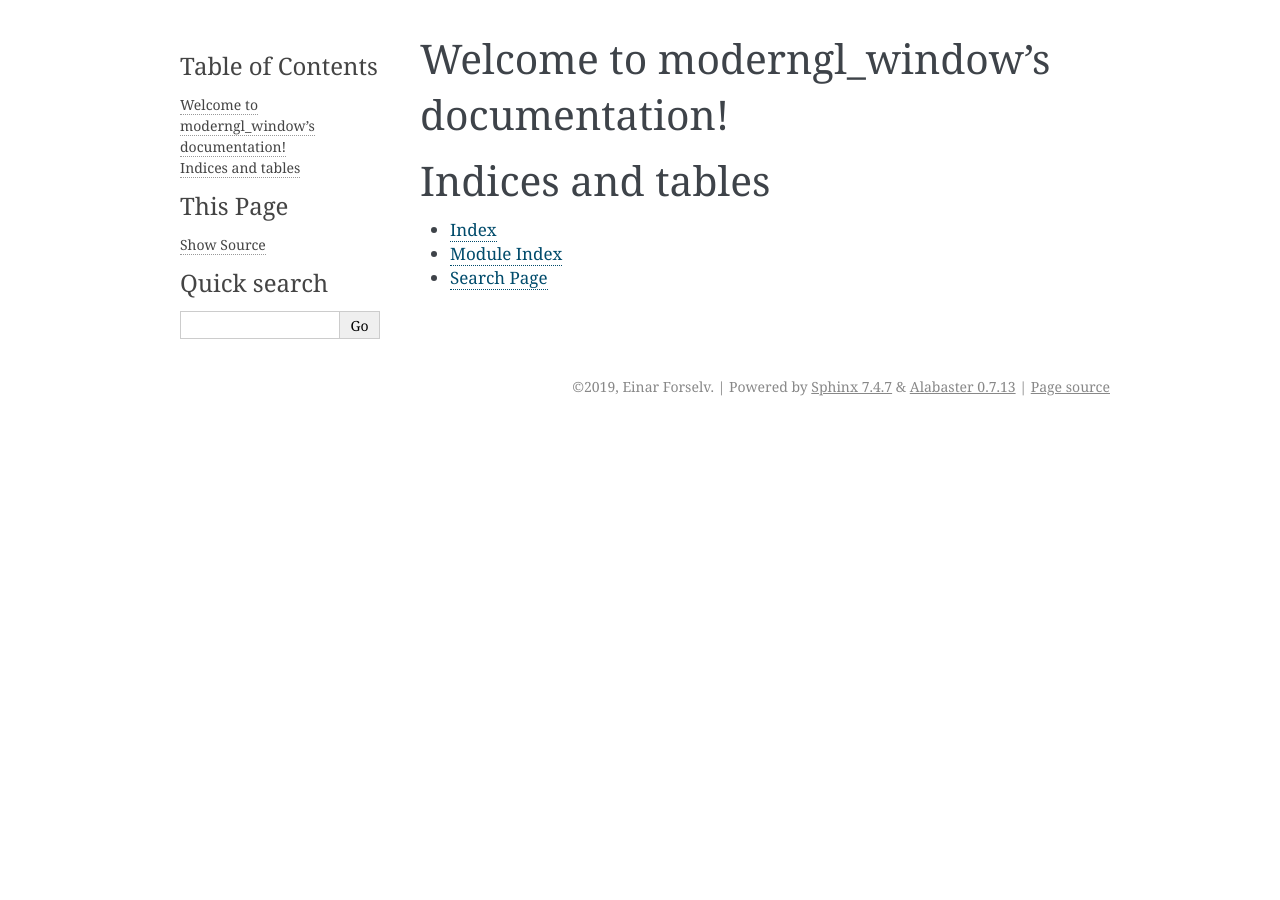
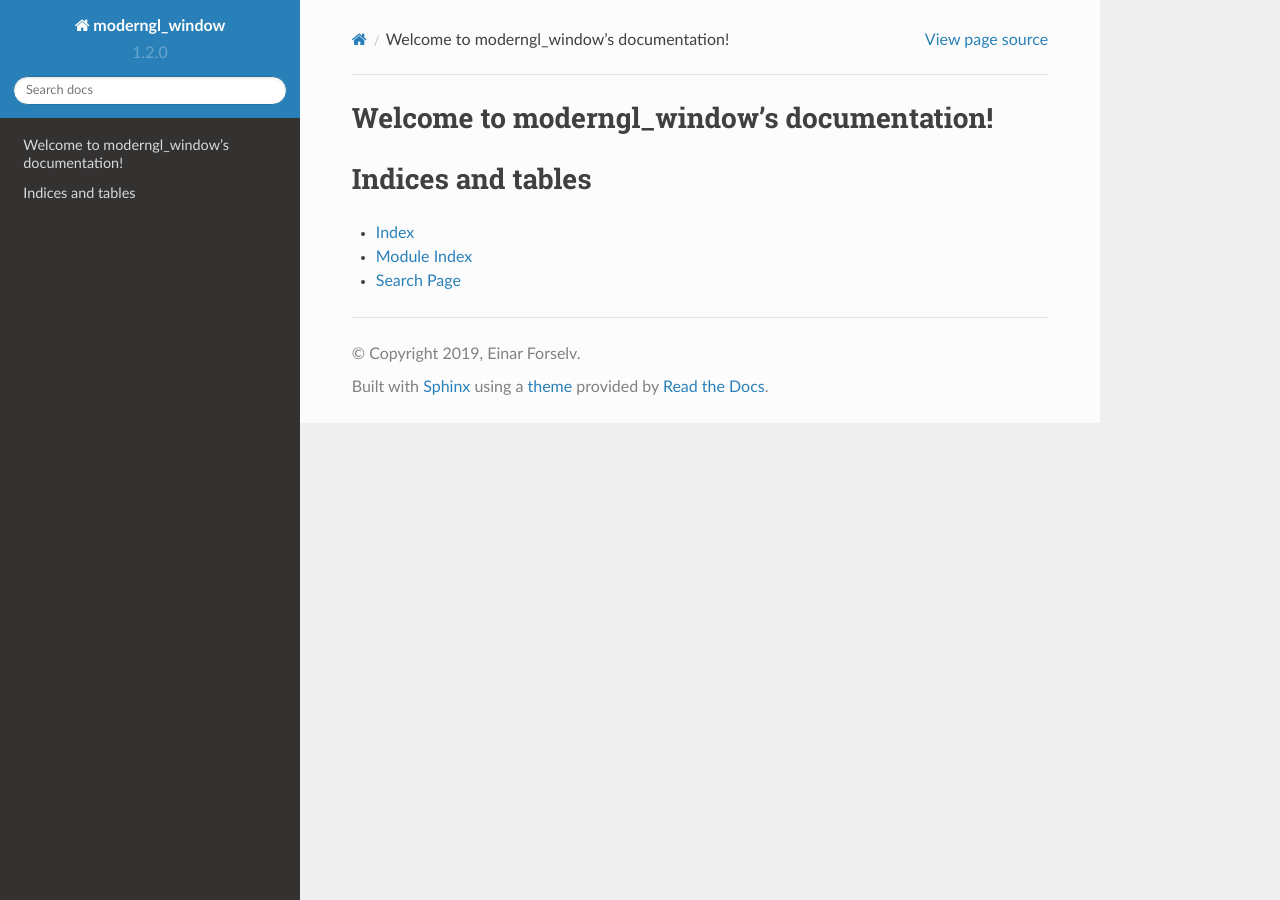
Before and after one commit to moderngl/moderngl-window, a Sphinx documentation site: the page built from docs/index.rst, in a window 1280 px wide. Built offline with Sphinx 7.4.7 and the Read the Docs theme 2.0.0, drawn with Linux system fonts in a browser that asks for light colours.

Commit message:
docs: configure theme ++

```diff
--- a/docs/conf.py
+++ b/docs/conf.py
@@ -24,7 +24,7 @@ copyright = '2019, Einar Forselv'
 author = 'Einar Forselv'
 
 # The short X.Y version
-version = ''
+version = '1.2.0'
 # The full version, including alpha/beta/rc tags
 release = '1.2.0'
 
@@ -79,7 +79,7 @@ pygments_style = None
 # The theme to use for HTML and HTML Help pages.  See the documentation for
 # a list of builtin themes.
 #
-html_theme = 'alabaster'
+html_theme = 'sphinx_rtd_theme'
 
 # Theme options are theme-specific and customize the look and feel of a theme
 # further.  For a list of options available for each theme, see the
@@ -155,7 +155,7 @@ man_pages = [
 #  dir menu entry, description, category)
 texinfo_documents = [
     (master_doc, 'moderngl_window', 'moderngl_window Documentation',
-     author, 'moderngl_window', 'One line description of project.',
+     author, 'moderngl_window', 'A cross platform helper library for ModernGL making window creation and resource loading simple',
      'Miscellaneous'),
 ]
 
```
